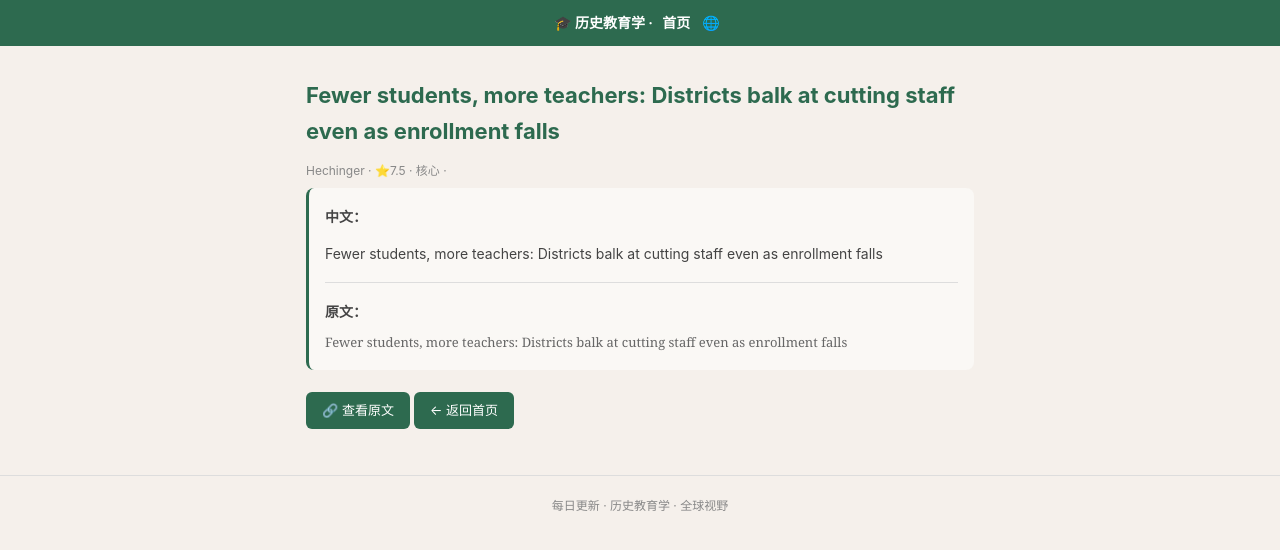
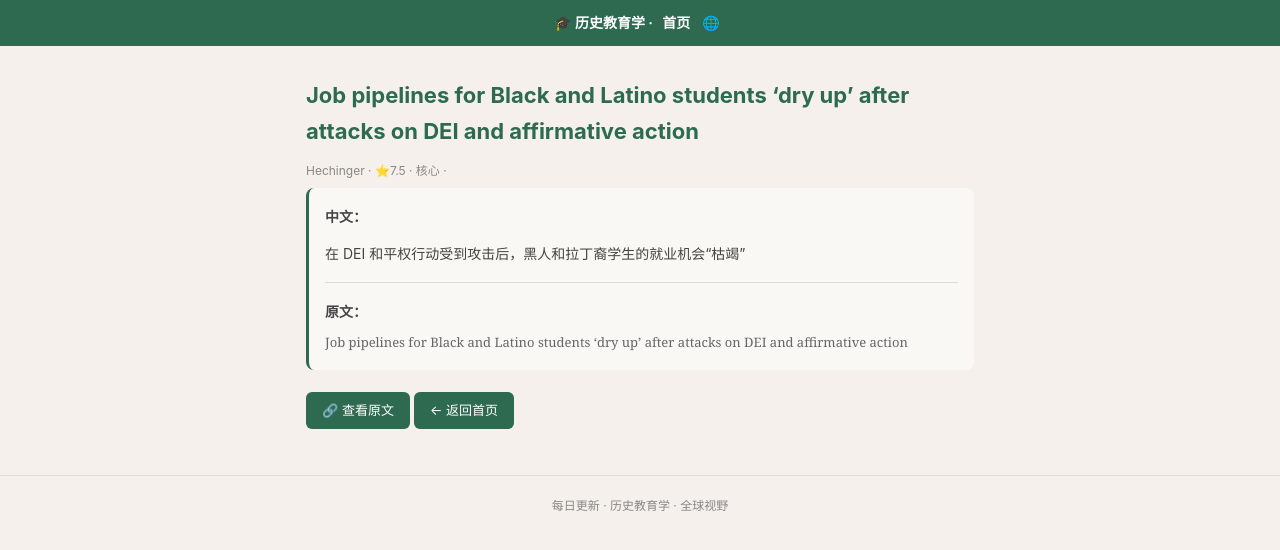
Before and after one commit to xhy0911/history-pulse, a plain HTML site: page article_13.html in a window 1280 px wide. Drawn offline with Linux system fonts and the light colour scheme.

Commit message:
auto 2026-11-24

```diff
--- a/article_13.html
+++ b/article_13.html
@@ -1,4 +1,4 @@
-<!DOCTYPE html><html lang='zh-CN'><head><meta charset='UTF-8'><meta name='viewport' content='width=device-width,initial-scale=1.0'><title>Fewer students, more teachers: Districts balk at cutting staff even as enrollment falls</title><style>
+<!DOCTYPE html><html lang='zh-CN'><head><meta charset='UTF-8'><meta name='viewport' content='width=device-width,initial-scale=1.0'><title>Job pipelines for Black and Latino students ‘dry up’ after attacks on DEI and affirmative action</title><style>
 *{margin:0;padding:0;box-sizing:border-box}
 body{font-family:-apple-system,"Noto Sans SC",sans-serif;background:#f5f0eb;color:#2c1810;line-height:1.6}
 a{color:#2d6a4f;text-decoration:none}
@@ -32,4 +32,4 @@ h2{font-size:16px;color:#2d6a4f;margin:20px 0 10px;border-bottom:2px solid #2d6a
 .l .lt{font-size:12px;color:#888;margin-bottom:8px}
 .l .bd{background:#faf8f5;padding:16px;border-radius:8px;border-left:3px solid #2d6a4f;font-size:14px;line-height:1.8;color:#444;margin-bottom:16px}
 @media(max-width:600px){.g{grid-template-columns:1fr}}
-</style></head><body><nav>🎓 历史教育学 · <a href='index.html'>首页</a><a href='https://xhy0911.github.io/history-pulse/'>🌐</a></nav><div class='c l'><h1>Fewer students, more teachers: Districts balk at cutting staff even as enrollment falls</h1><div class='lt'>Hechinger · ⭐7.5 · 核心 · </div><div class='bd'><p style='margin-bottom:12px'><strong>中文：</strong></p><p>Fewer students, more teachers: Districts balk at cutting staff even as enrollment falls</p><hr style='border:none;border-top:1px solid #ddd;margin:16px 0'><p><strong>原文：</strong></p><p style='font-family:Georgia,serif;font-size:13px;color:#666;margin-top:6px'>Fewer students, more teachers: Districts balk at cutting staff even as enrollment falls</p></div><div><a href='https://hechingerreport.org/fewer-students-more-teachers-districts-balk-at-cutting-staff-even-as-enrollment-falls/' target='_blank' class='btn'>🔗 查看原文</a><a href='index.html' class='btn'>← 返回首页</a></div></div><div class='f'>每日更新 · 历史教育学 · 全球视野</div></body></html>
+</style></head><body><nav>🎓 历史教育学 · <a href='index.html'>首页</a><a href='https://xhy0911.github.io/history-pulse/'>🌐</a></nav><div class='c l'><h1>Job pipelines for Black and Latino students ‘dry up’ after attacks on DEI and affirmative action</h1><div class='lt'>Hechinger · ⭐7.5 · 核心 · </div><div class='bd'><p style='margin-bottom:12px'><strong>中文：</strong></p><p>在 DEI 和平权行动受到攻击后，黑人和拉丁裔学生的就业机会“枯竭”</p><hr style='border:none;border-top:1px solid #ddd;margin:16px 0'><p><strong>原文：</strong></p><p style='font-family:Georgia,serif;font-size:13px;color:#666;margin-top:6px'>Job pipelines for Black and Latino students ‘dry up’ after attacks on DEI and affirmative action</p></div><div><a href='https://hechingerreport.org/job-pipelines-for-black-and-latino-students-dry-up-after-dei-and-affirmative-action-attacks/' target='_blank' class='btn'>🔗 查看原文</a><a href='index.html' class='btn'>← 返回首页</a></div></div><div class='f'>每日更新 · 历史教育学 · 全球视野</div></body></html>
```
